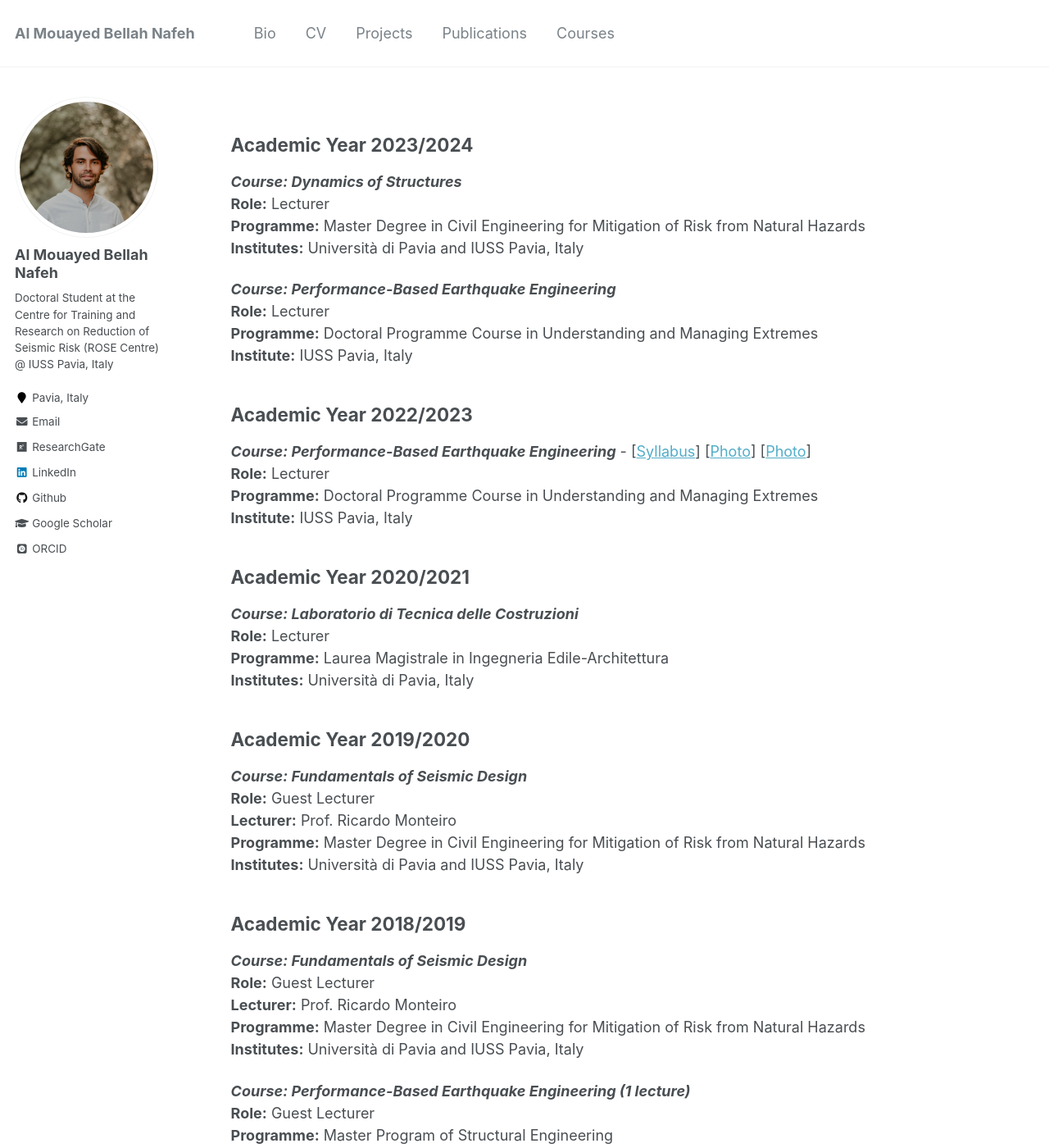
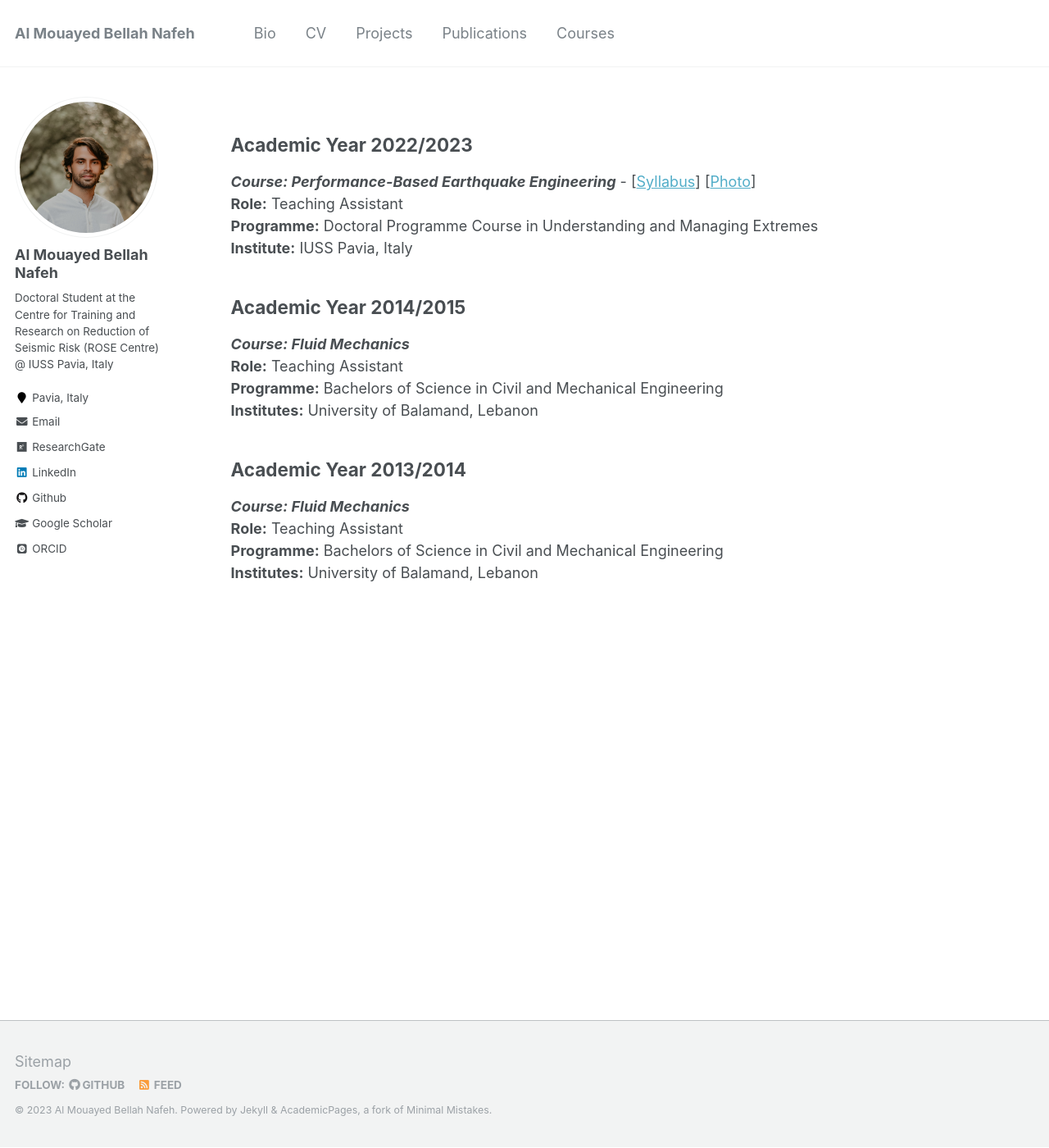
Before and after one commit to almouayedbellah-nafeh/almouayedbellah-nafeh.github.io, a Jekyll site: the page built from _pages/teaching.md, in a window 1280 px wide and 1400 px high. Shown: the whole window at 82% size. Built offline with Jekyll 4.4.1, drawn with Linux system fonts in a browser that asks for light colours; some web fonts are replaced; some of the changed text lies outside the part shown.

Commit message:
Update teaching.md

```diff
--- a/_pages/teaching.md
+++ b/_pages/teaching.md
@@ -4,74 +4,20 @@ title: ""
 permalink: /teaching/
 author_profile: true
 ---
-
-## Academic Year 2023/2024
-***Course:	Dynamics of Structures***\
-**Role:**	Lecturer\
-**Programme:** Master Degree in Civil Engineering for Mitigation of Risk from Natural Hazards\
-**Institutes:**	Università di Pavia and IUSS Pavia, Italy
-
-***Course:	Performance-Based Earthquake Engineering*** \
-**Role:**	Lecturer\
+## Academic Year 2022/2023
+***Course:	Performance-Based Earthquake Engineering*** - [[Syllabus](https://almouayedbellah-nafeh.github.io/files/Courses/PBEE-Course-Syllabus.pdf)] [[Photo](https://almouayedbellah-nafeh.github.io/files/Photos/pbee-2023.jpg)] \
+**Role:**	Teaching Assistant\
 **Programme:** Doctoral Programme Course in Understanding and Managing Extremes\
 **Institute:** IUSS Pavia, Italy
 
-## Academic Year 2022/2023
-***Course:	Performance-Based Earthquake Engineering*** - [[Syllabus](https://gerardjoreilly.github.io/files/Photos/PBEE-Course-Syllabus-v4.pdf)] [[Photo](https://gerardjoreilly.github.io/files/Photos/pbee-2023-1.jpg)] [[Photo](https://gerardjoreilly.github.io/files/Photos/pbee-2023-2.jpg)]\
-**Role:**	Lecturer\
-**Programme:** Doctoral Programme Course in Understanding and Managing Extremes\
-**Institute:** IUSS Pavia, Italy
-
-## Academic Year 2020/2021
-***Course:	Laboratorio di Tecnica delle Costruzioni***\
-**Role:**	Lecturer\
-**Programme:** Laurea Magistrale in Ingegneria Edile-Architettura\
-**Institutes:** Università di Pavia, Italy
-
-
-## Academic Year 2019/2020
-***Course:	Fundamentals of Seismic Design***\
-**Role:**	Guest Lecturer\
-**Lecturer:**	Prof. Ricardo Monteiro\
-**Programme:** Master Degree in Civil Engineering for Mitigation of Risk from Natural Hazards\
-**Institutes:**	Università di Pavia and IUSS Pavia, Italy
-
-
-## Academic Year 2018/2019
-***Course:	Fundamentals of Seismic Design***\
-**Role:**	Guest Lecturer\
-**Lecturer:**	Prof. Ricardo Monteiro\
-**Programme:** Master Degree in Civil Engineering for Mitigation of Risk from Natural Hazards\
-**Institutes:**	Università di Pavia and IUSS Pavia, Italy
-
-***Course:	Performance-Based Earthquake Engineering (1 lecture)***\
-**Role:**	Guest Lecturer\
-**Programme:** Master Program of Structural Engineering\
-**Institute:** Universidad de las Fuerzas Armadas – ESPE, Ecuador
-
-
-## Academic Year 2017/2018
-***Course:	Fundamentals of Seismic Design (ROSE/MEEES MSc Programme)***\
-**Role:**	Invited Lecturer\
-**Lecturer:**	Prof. Ricardo Monteiro\
-**Institutes:**	Università di Pavia and IUSS Pavia, Italy
-
-***Course:	Earthquake Engineering and Engineering Seismology***\
+## Academic Year 2014/2015
+***Course:	Fluid Mechanics***\
 **Role:**	Teaching Assistant\
-**Lecturer:**	Prof. Gian Michele Calvi\
-**Programme:** Corsi Ordinari\
-**Institute:** IUSS Pavia, Italy
-
-
-## Academic Year 2016/2017
-***Course:	Seismic Design of Building Structures (MSc Programme in Civil Engineering)***\
-**Role:**	Teaching Assistant\
-**Lecturer:**	Prof. Ricardo Monteiro\
-**Institute:**	University of Stellenbosch, South Africa
-
+**Programme:** Bachelors of Science in Civil and Mechanical Engineering\
+**Institutes:** University of Balamand, Lebanon
 
 ## Academic Year 2013/2014
-***Course:	Seismic Design of Steel Structures (ROSE/MEEES MSc Programme)***\
+***Course:	Fluid Mechanics***\
 **Role:**	Teaching Assistant\
-**Lecturer:**	Prof. Roberto Leon\
-**Institute:** Università di Pavia and IUSS Pavia, Italy
+**Programme:** Bachelors of Science in Civil and Mechanical Engineering\
+**Institutes:** University of Balamand, Lebanon
```
